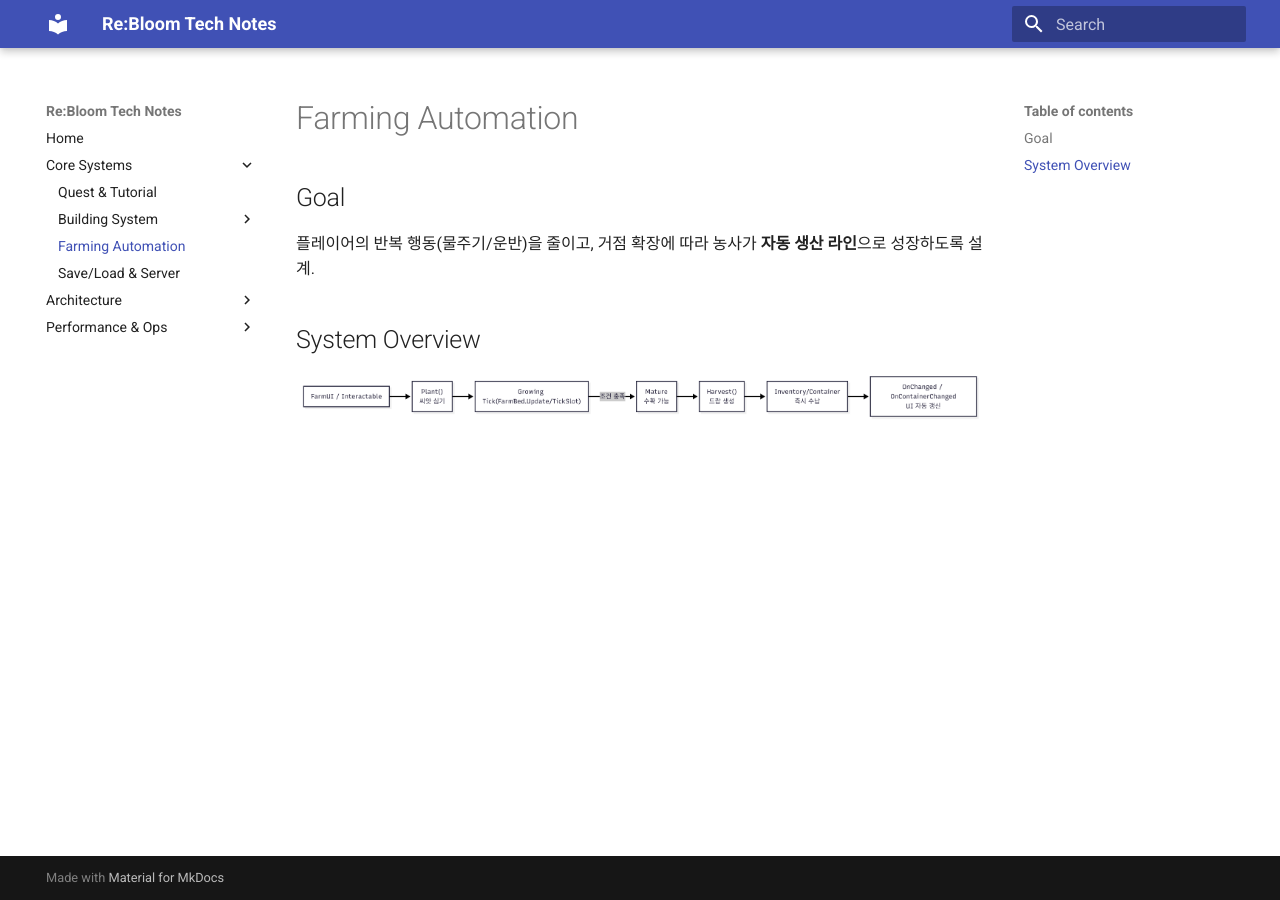
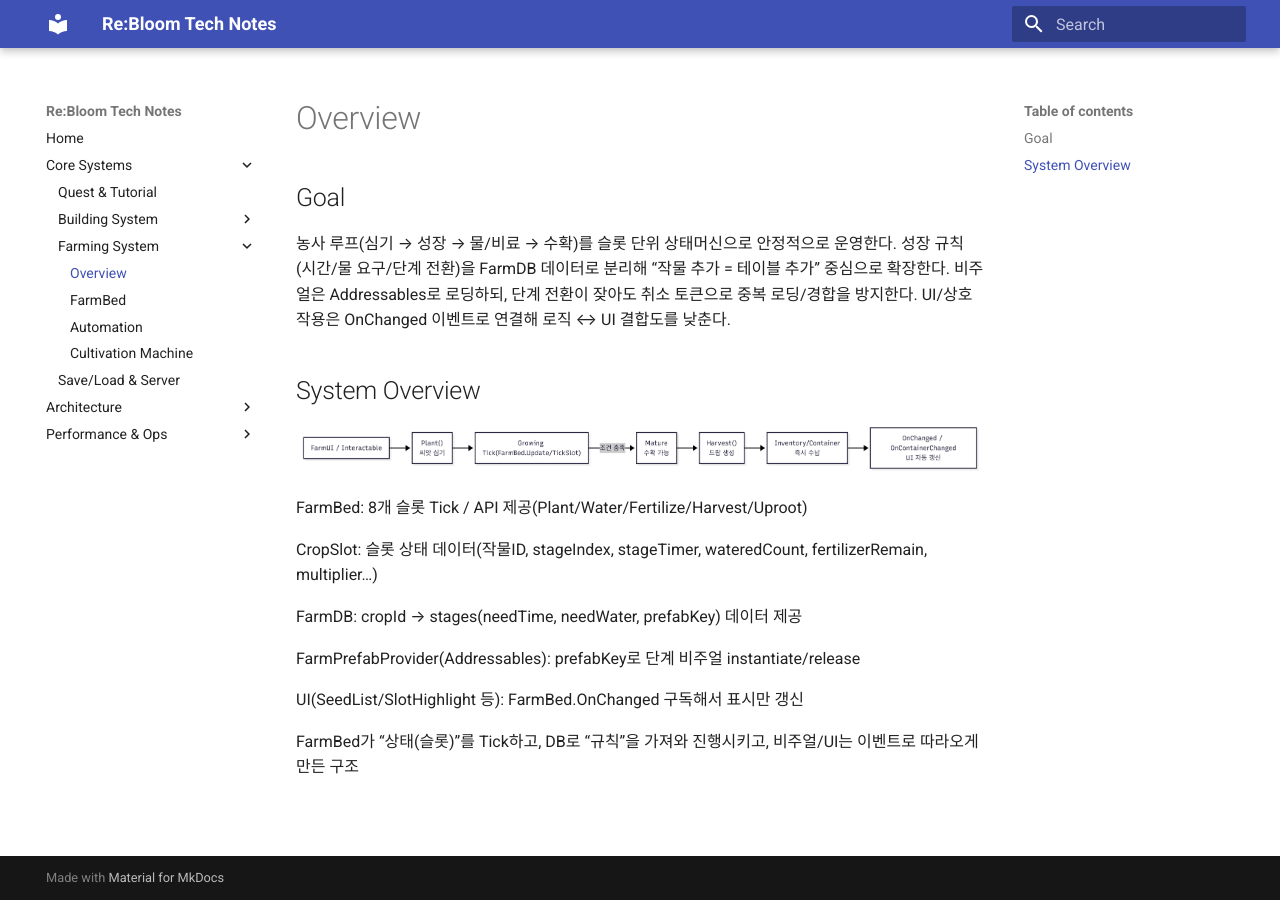
Before and after one commit to Giku77/rebloom-tech-notes, an MkDocs documentation site: the page built from docs/farming/index.md, in a window 1280 px wide. Built offline with MkDocs 1.6.1 and Material for MkDocs 9.7.7, drawn with Linux system fonts in a browser that asks for light colours.

Commit message:
farm tech update

```diff
--- a/docs/farming.md
+++ /dev/null
@@ -1,5 +0,0 @@
-## Goal
-플레이어의 반복 행동(물주기/운반)을 줄이고, 거점 확장에 따라 농사가 **자동 생산 라인**으로 성장하도록 설계.
-
-## System Overview
-[![Farming Flow](assets/farming/Overview.png)](assets/farming/Overview.png)
--- /dev/null
+++ b/docs/farming/index.md
@@ -0,0 +1,20 @@
+## Goal
+농사 루프(심기 → 성장 → 물/비료 → 수확)를 슬롯 단위 상태머신으로 안정적으로 운영한다.
+성장 규칙(시간/물 요구/단계 전환)을 FarmDB 데이터로 분리해 “작물 추가 = 테이블 추가” 중심으로 확장한다.
+비주얼은 Addressables로 로딩하되, 단계 전환이 잦아도 취소 토큰으로 중복 로딩/경합을 방지한다.
+UI/상호작용은 OnChanged 이벤트로 연결해 로직 ↔ UI 결합도를 낮춘다.
+
+## System Overview
+[![Building Flow](assets/Overview.png)](assets/Overview.png)
+
+FarmBed: 8개 슬롯 Tick / API 제공(Plant/Water/Fertilize/Harvest/Uproot)
+
+CropSlot: 슬롯 상태 데이터(작물ID, stageIndex, stageTimer, wateredCount, fertilizerRemain, multiplier…)
+
+FarmDB: cropId → stages(needTime, needWater, prefabKey) 데이터 제공
+
+FarmPrefabProvider(Addressables): prefabKey로 단계 비주얼 instantiate/release
+
+UI(SeedList/SlotHighlight 등): FarmBed.OnChanged 구독해서 표시만 갱신
+
+FarmBed가 “상태(슬롯)”를 Tick하고, DB로 “규칙”을 가져와 진행시키고, 비주얼/UI는 이벤트로 따라오게 만든 구조
--- a/mkdocs.yml
+++ b/mkdocs.yml
@@ -18,7 +18,11 @@ nav:
           - Edit Mode: building/edit_mode.md
           - Integrations: building/integration.md
 
-      - Farming Automation: farming.md
+      - Farming System:
+          - Overview: farming/index.md
+          - FarmBed: farming/slotstatemachine.md
+          - Automation: farming/farmingautomation.md
+          - Cultivation Machine: farming/cultivationmachine.md
       - Save/Load & Server: save-load.md
 
   - Architecture:
```
Also changed, not shown: docs/farming/cultivationmachine.md (added, +12 -0 lines), docs/farming/farmingautomation.md (added, +41 -0 lines), docs/farming/slotstatemachine.md (added, +105 -0 lines), docs/index.md (+1 -1 lines), docs/farming/assets/Overview.png (renamed from docs/assets/farming/Overview.png).
